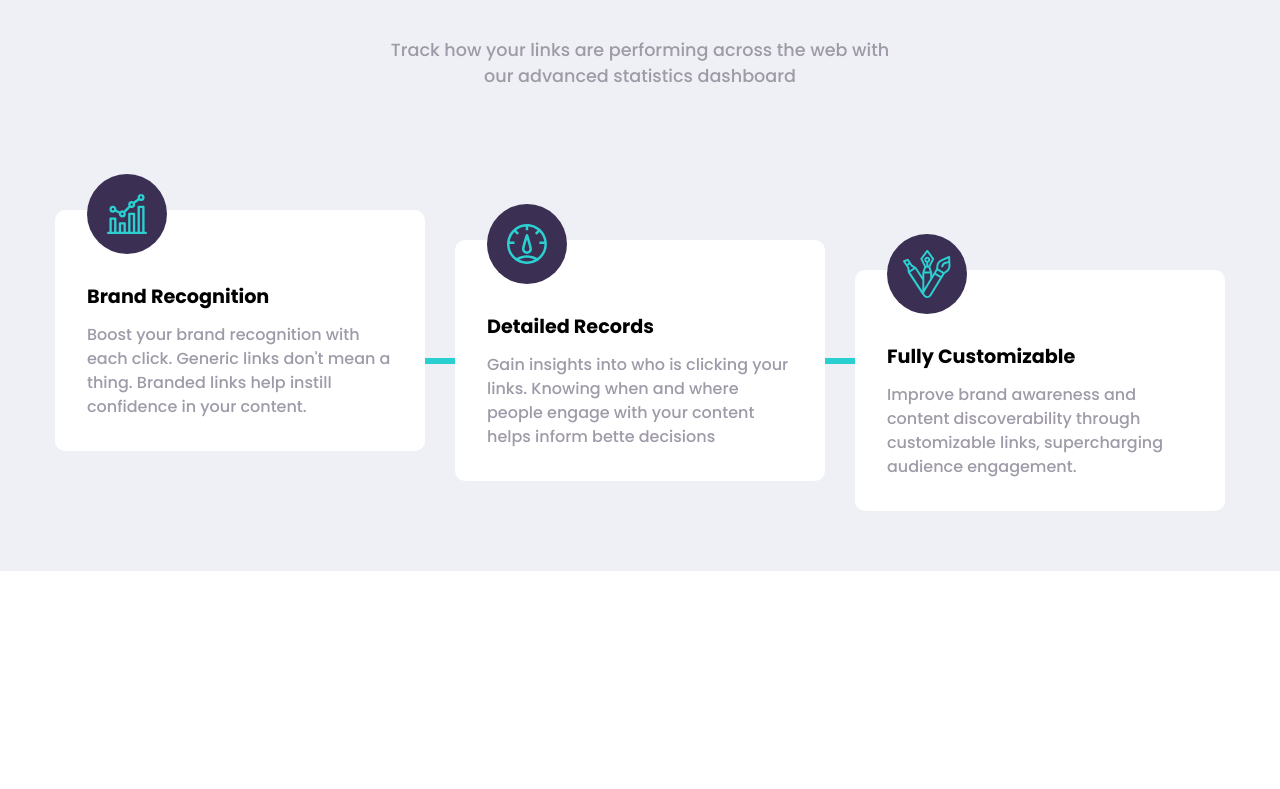
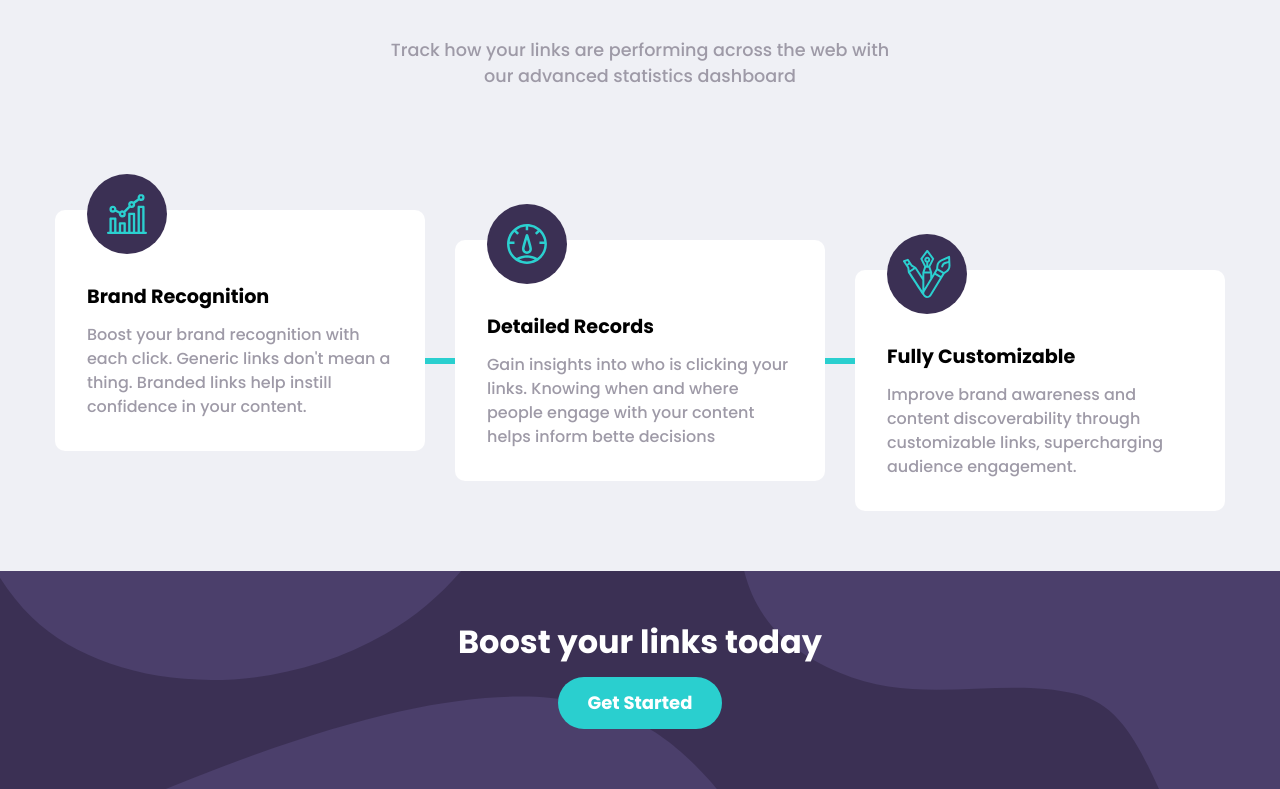
Before and after one commit to PirskiyMI/URL-shortening, a React (Vite) app: page / in a window 1280 px wide. Shown: the part 760-1549 px from the top of the page. Before the commit the page ends 1331 px from the top, so only its background shows below. Built offline with nearby package versions, Linux system fonts and the light colour scheme.

Commit message:
Finished CallToAction component

```diff
--- a/src/App.tsx
+++ b/src/App.tsx
@@ -1,6 +1,7 @@
 import { Header } from './components/Header/Header';
 import { Hero } from './components/Hero/Hero';
 import { Stat } from './components/Stat/Stat';
+import { CallToAction } from './components/CallToAction/CallToAction';
 import { Footer } from './components/Footer/Footer';
 
 function App() {
@@ -10,6 +11,7 @@ function App() {
          <main>
             <Hero />
             <Stat />
+            <CallToAction />
          </main>
          <Footer />
       </div>
--- /dev/null
+++ b/src/components/CallToAction/CallToAction.tsx
@@ -0,0 +1,13 @@
+import styles from './styles/CallToAction.module.scss';
+import { Button } from '../Button/Button';
+
+export const CallToAction = () => {
+   return (
+      <section className={styles.call}>
+         <div className={styles.call_body}>
+            <h2 className={styles.call_title}>Boost your links today</h2>
+            <Button>get started</Button>
+         </div>
+      </section>
+   );
+};
--- /dev/null
+++ b/src/components/CallToAction/styles/CallToAction.module.scss
@@ -0,0 +1,23 @@
+.call {
+   padding: 60px 15px;
+   background: var(--color-primary-violet) url(./../../../assets/images/bg-boost-mobile.svg)
+      no-repeat center / cover;
+   text-align: center;
+   &_body {
+      display: flex;
+      flex-direction: column;
+      align-items: center;
+      gap: 24px;
+      color: white;
+   }
+   &_title {
+      font-weight: var(--fw-bold);
+      font-size: 1.5rem;
+   }
+   @media (min-width: 500px) {
+      background-image: url(./../../../assets/images/bg-boost-desktop.svg);
+      &_title {
+         font-size: 2rem;
+      }
+   }
+}
```
